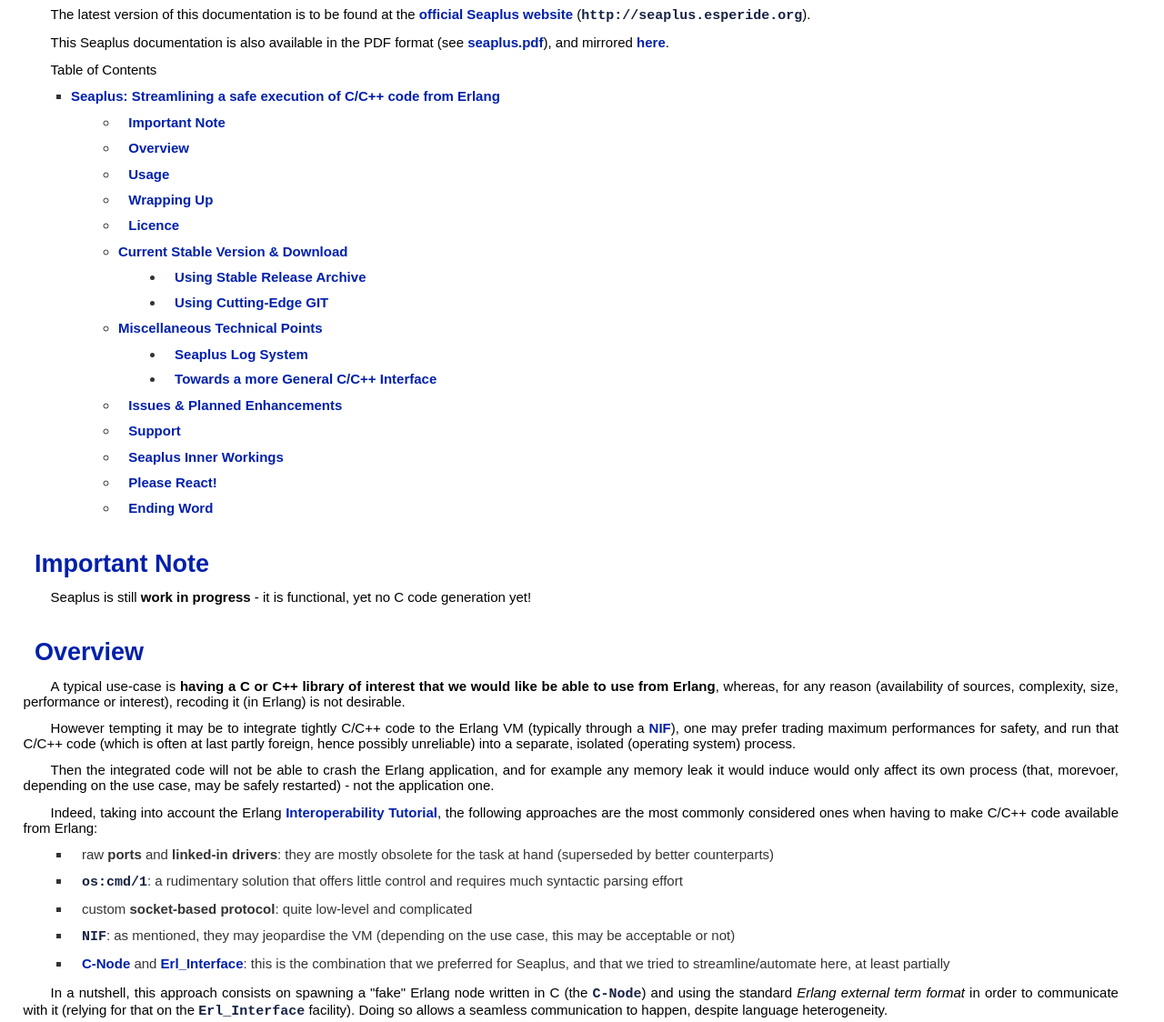
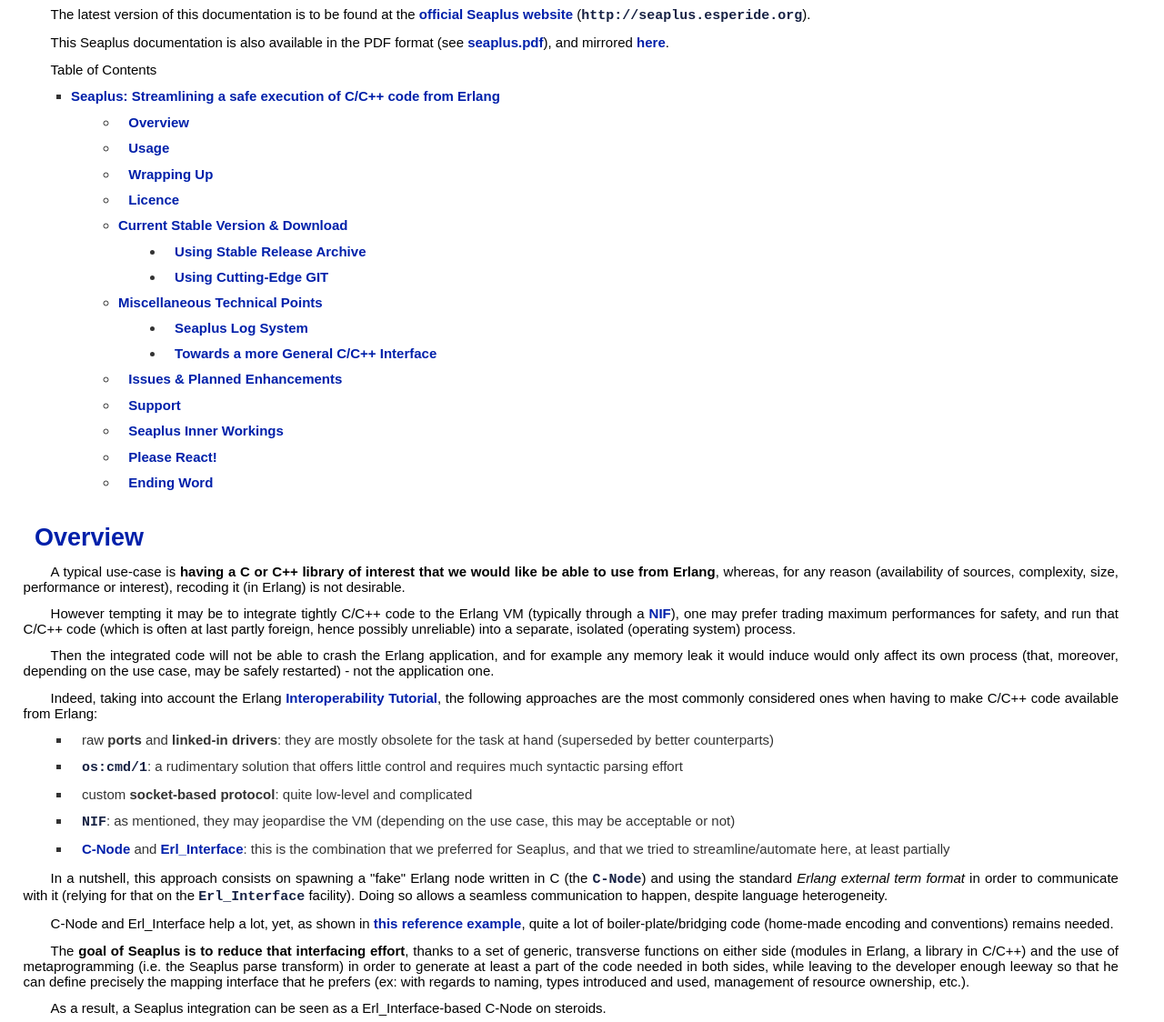
Before and after one commit to Olivier-Boudeville/Ceylan-Seaplus, a plain HTML site: page index.html in a window 1280 px wide. Shown: the part 500-1624 px from the top of the page at 91% size. Drawn offline with Linux system fonts and the light colour scheme.

Commit message:
Seaplus doc updated.

```diff
--- a/index.html
+++ b/index.html
@@ -47,40 +47,35 @@
 <span id="table-of-contents"></span><p class="topic-title first">Table of Contents</p>
 <ul class="simple">
 <li><a class="reference internal" href="#seaplus-streamlining-a-safe-execution-of-c-c-code-from-erlang" id="id23">Seaplus: Streamlining a safe execution of C/C++ code from Erlang</a><ul>
-<li><a class="reference internal" href="#important-note" id="id24">Important Note</a></li>
-<li><a class="reference internal" href="#overview" id="id25">Overview</a></li>
-<li><a class="reference internal" href="#usage" id="id26">Usage</a></li>
-<li><a class="reference internal" href="#wrapping-up" id="id27">Wrapping Up</a></li>
-<li><a class="reference internal" href="#licence" id="id28">Licence</a></li>
-<li><a class="reference internal" href="#current-stable-version-download" id="id29">Current Stable Version &amp; Download</a><ul>
-<li><a class="reference internal" href="#using-stable-release-archive" id="id30">Using Stable Release Archive</a></li>
-<li><a class="reference internal" href="#using-cutting-edge-git" id="id31">Using Cutting-Edge GIT</a></li>
+<li><a class="reference internal" href="#overview" id="id24">Overview</a></li>
+<li><a class="reference internal" href="#usage" id="id25">Usage</a></li>
+<li><a class="reference internal" href="#wrapping-up" id="id26">Wrapping Up</a></li>
+<li><a class="reference internal" href="#licence" id="id27">Licence</a></li>
+<li><a class="reference internal" href="#current-stable-version-download" id="id28">Current Stable Version &amp; Download</a><ul>
+<li><a class="reference internal" href="#using-stable-release-archive" id="id29">Using Stable Release Archive</a></li>
+<li><a class="reference internal" href="#using-cutting-edge-git" id="id30">Using Cutting-Edge GIT</a></li>
 </ul>
 </li>
-<li><a class="reference internal" href="#miscellaneous-technical-points" id="id32">Miscellaneous Technical Points</a><ul>
-<li><a class="reference internal" href="#seaplus-log-system" id="id33">Seaplus Log System</a></li>
-<li><a class="reference internal" href="#towards-a-more-general-c-c-interface" id="id34">Towards a more General C/C++ Interface</a></li>
+<li><a class="reference internal" href="#miscellaneous-technical-points" id="id31">Miscellaneous Technical Points</a><ul>
+<li><a class="reference internal" href="#seaplus-log-system" id="id32">Seaplus Log System</a></li>
+<li><a class="reference internal" href="#towards-a-more-general-c-c-interface" id="id33">Towards a more General C/C++ Interface</a></li>
 </ul>
 </li>
-<li><a class="reference internal" href="#issues-planned-enhancements" id="id35">Issues &amp; Planned Enhancements</a></li>
-<li><a class="reference internal" href="#support" id="id36">Support</a></li>
-<li><a class="reference internal" href="#seaplus-inner-workings" id="id37">Seaplus Inner Workings</a></li>
-<li><a class="reference internal" href="#please-react" id="id38">Please React!</a></li>
-<li><a class="reference internal" href="#ending-word" id="id39">Ending Word</a></li>
+<li><a class="reference internal" href="#issues-planned-enhancements" id="id34">Issues &amp; Planned Enhancements</a></li>
+<li><a class="reference internal" href="#support" id="id35">Support</a></li>
+<li><a class="reference internal" href="#seaplus-inner-workings" id="id36">Seaplus Inner Workings</a></li>
+<li><a class="reference internal" href="#please-react" id="id37">Please React!</a></li>
+<li><a class="reference internal" href="#ending-word" id="id38">Ending Word</a></li>
 </ul>
 </li>
 </ul>
 </div>
 <p></p>
-<div class="section" id="important-note">
-<h2><a class="toc-backref" href="#id24">Important Note</a></h2>
-<p>Seaplus is still <strong>work in progress</strong> - it is functional, yet no C code generation yet!</p>
-</div>
 <div class="section" id="overview">
-<h2><a class="toc-backref" href="#id25">Overview</a></h2>
+<h2><a class="toc-backref" href="#id24">Overview</a></h2>
 <p>A typical use-case is <strong>having a C or C++ library of interest that we would like be able to use from Erlang</strong>, whereas, for any reason (availability of sources, complexity, size, performance or interest), recoding it (in Erlang) is not desirable.</p>
 <p>However tempting it may be to integrate tightly C/C++ code to the Erlang VM (typically through a <a class="reference external" href="http://erlang.org/doc/tutorial/nif.html">NIF</a>), one may prefer trading maximum performances for safety, and run that C/C++ code (which is often at last partly foreign, hence possibly unreliable) into a separate, isolated (operating system) process.</p>
-<p>Then the integrated code will not be able to crash the Erlang application, and for example any memory leak it would induce would only affect its own process (that, morevoer, depending on the use case, may be safely restarted) - not the application one.</p>
+<p>Then the integrated code will not be able to crash the Erlang application, and for example any memory leak it would induce would only affect its own process (that, moreover, depending on the use case, may be safely restarted) - not the application one.</p>
 <p>Indeed, taking into account the Erlang <a class="reference external" href="http://erlang.org/doc/tutorial/users_guide.html">Interoperability Tutorial</a>, the following approaches are the most commonly considered ones when having to make C/C++ code available from Erlang:</p>
 <ul class="simple">
 <li>raw <strong>ports</strong> and <strong>linked-in drivers</strong>: they are mostly obsolete for the task at hand (superseded by better counterparts)</li>
@@ -92,10 +87,11 @@
 <p>In a nutshell, this approach consists on spawning a &quot;fake&quot; Erlang node written in C (the <tt class="docutils literal"><span class="pre">C-Node</span></tt>) and using the standard <em>Erlang external term format</em> in order to communicate with it (relying for that on the <tt class="docutils literal">Erl_Interface</tt> facility). Doing so allows a seamless communication to happen, despite language heterogeneity.</p>
 <p>C-Node and Erl_Interface help a lot, yet, as shown in <a class="reference external" href="http://erlang.org/doc/tutorial/erl_interface.html#erlang-program">this reference example</a>, quite a lot of boiler-plate/bridging code (home-made encoding and conventions) remains needed.</p>
 <p>The <strong>goal of Seaplus is to reduce that interfacing effort</strong>, thanks to a set of generic, transverse functions on either side (modules in Erlang, a library in C/C++) and the use of metaprogramming (i.e. the Seaplus parse transform) in order to generate at least a part of the code needed in both sides, while leaving to the developer enough leeway so that he can define precisely the mapping interface that he prefers (ex: with regards to naming, types introduced and used, management of resource ownership, etc.).</p>
+<p>As a result, a Seaplus integration can be seen as a Erl_Interface-based C-Node on steroids.</p>
 <p><tt class="docutils literal"><span class="pre">Ceylan-Seaplus</span></tt> relies on various facilities offered by the <a class="reference external" href="http://myriad.esperide.org">Ceylan-Myriad</a> toolbox.</p>
 </div>
 <div class="section" id="usage">
-<h2><a class="toc-backref" href="#id26">Usage</a></h2>
+<h2><a class="toc-backref" href="#id25">Usage</a></h2>
 <p>So we would have here a (possibly third-party) service (typically a library, directly usable from C, offering a set of functions) that we want to integrate, i.e. to make available from Erlang.</p>
 <p>Let's suppose that said service is named <tt class="docutils literal">Foobar</tt>, and that the functions it provides (hence on the C side) are declared as (typically in some <tt class="docutils literal">foobar.h</tt> header file <a class="footnote-reference" href="#id3" id="id2">[1]</a>, referring to a possibly opaque <tt class="docutils literal">foobar.so</tt> library):</p>
 <pre class="code c literal-block">
@@ -161,7 +157,7 @@
 <table class="docutils footnote" frame="void" id="id7" rules="none">
 <colgroup><col class="label" /><col /></colgroup>
 <tbody valign="top">
-<tr><td class="label"><a class="fn-backref" href="#id6">[3]</a></td><td>Note though that, at least for some services, specific initialisation/tear-down functions may exist in the vanilla, C version of that service. In that case, they should be added among said function specifications (preferably named for example <tt class="docutils literal">init</tt>/<tt class="docutils literal">teardown</tt> or alike, in order to distinguish from the Seaplus-reserved <tt class="docutils literal">start</tt>/<tt class="docutils literal">stop</tt> primitives), so that they are available from Erlang as well.</td></tr>
+<tr><td class="label"><a class="fn-backref" href="#id6">[3]</a></td><td>Note though that, at least for some services, specific initialisation/tear-down functions may exist in the vanilla, C version of that service. In that case, they should be added among said function specifications (preferably named for example <tt class="docutils literal">init</tt>/<tt class="docutils literal">teardown</tt> or alike, in order to distinguish them from the Seaplus-reserved <tt class="docutils literal">start</tt>/<tt class="docutils literal">stop</tt> primitives), so that they are available from Erlang as well.</td></tr>
 </tbody>
 </table>
 <p>Of course such a module, as it was defined above (i.e. just a set of function specifications), is useless and would not even compile as such. But the Seaplus parse transform will automatically enrich and transform it so that, once the C part (the driver) will be available, the <tt class="docutils literal">Foobar</tt> service will become fully usable from Erlang, with no extra boilerplate code to be added by the Erlang integrator.</p>
@@ -302,14 +298,14 @@
 </pre>
 </div>
 <div class="section" id="wrapping-up">
-<h2><a class="toc-backref" href="#id27">Wrapping Up</a></h2>
+<h2><a class="toc-backref" href="#id26">Wrapping Up</a></h2>
 <p>We believe that, in order to make a pre-existing C/C++ library available to Erlang while not going the NIF route (typically when not wanting to jeopardise the Erlang VM for that), Seaplus offers a good option in terms of safety, low overhead and simplicity.</p>
 <p>The overall integration process is quite streamlined, and we tried to reduce as much as possible the size and complexity of the service-specific integration code that remains needed.</p>
 <p>For example one may contrast the few Foobar-specific files (<a class="reference external" href="https://github.com/Olivier-Boudeville/Ceylan-Seaplus/blob/master/tests/c-test/foobar.hrl">foobar.hrl</a>, <a class="reference external" href="https://github.com/Olivier-Boudeville/Ceylan-Seaplus/blob/master/tests/c-test/foobar.erl">foobar.erl</a> and <a class="reference external" href="https://github.com/Olivier-Boudeville/Ceylan-Seaplus/blob/master/tests/c-test/foobar_seaplus_driver.c">foobar_seaplus_driver.c</a>, i.e. the ones that shall be written by the service integrator), and the ones implementing the Seaplus generic support (namely <a class="reference external" href="https://github.com/Olivier-Boudeville/Ceylan-Seaplus/blob/master/src/seaplus.hrl">seaplus.hrl</a>, <a class="reference external" href="https://github.com/Olivier-Boudeville/Ceylan-Seaplus/blob/master/src/seaplus.erl">seaplus.erl</a>, <a class="reference external" href="https://github.com/Olivier-Boudeville/Ceylan-Seaplus/blob/master/src/seaplus.h">seaplus.h</a>, <a class="reference external" href="https://github.com/Olivier-Boudeville/Ceylan-Seaplus/blob/master/src/seaplus.c">seaplus.c</a> and <a class="reference external" href="https://github.com/Olivier-Boudeville/Ceylan-Seaplus/blob/master/src/seaplus_parse_transform.erl">seaplus_parse_transform.erl</a>).</p>
 <p></p>
 </div>
 <div class="section" id="licence">
-<span id="free-software"></span><h2><a class="toc-backref" href="#id28">Licence</a></h2>
+<span id="free-software"></span><h2><a class="toc-backref" href="#id27">Licence</a></h2>
 <p>Seaplus is licensed by its author (Olivier Boudeville) under a disjunctive tri-license giving you the choice of one of the three following sets of free software/open source licensing terms:</p>
 <ul class="simple">
 <li><a class="reference external" href="http://www.mozilla.org/MPL/MPL-1.1.html">Mozilla Public License</a> (MPL), version 1.1 or later (very close to the former <a class="reference external" href="http://www.erlang.org/EPLICENSE">Erlang Public License</a>, except aspects regarding Ericsson and/or the Swedish law)</li>
@@ -322,13 +318,13 @@
 <p></p>
 </div>
 <div class="section" id="current-stable-version-download">
-<h2><a class="toc-backref" href="#id29">Current Stable Version &amp; Download</a></h2>
+<h2><a class="toc-backref" href="#id28">Current Stable Version &amp; Download</a></h2>
 <div class="section" id="using-stable-release-archive">
-<h3><a class="toc-backref" href="#id30">Using Stable Release Archive</a></h3>
+<h3><a class="toc-backref" href="#id29">Using Stable Release Archive</a></h3>
 <p>Currently no source archive is specifically distributed, please refer to the following section.</p>
 </div>
 <div class="section" id="using-cutting-edge-git">
-<h3><a class="toc-backref" href="#id31">Using Cutting-Edge GIT</a></h3>
+<h3><a class="toc-backref" href="#id30">Using Cutting-Edge GIT</a></h3>
 <p>We try to ensure that the main line (in the <tt class="docutils literal">master</tt> branch) always stays functional. Evolutions are to take place in feature branches.</p>
 <p>This integration layer, <tt class="docutils literal"><span class="pre">Ceylan-Seaplus</span></tt>, relies (only) on:</p>
 <ul class="simple">
@@ -357,9 +353,9 @@ $ make integration-test
 </div>
 </div>
 <div class="section" id="miscellaneous-technical-points">
-<h2><a class="toc-backref" href="#id32">Miscellaneous Technical Points</a></h2>
+<h2><a class="toc-backref" href="#id31">Miscellaneous Technical Points</a></h2>
 <div class="section" id="seaplus-log-system">
-<h3><a class="toc-backref" href="#id33">Seaplus Log System</a></h3>
+<h3><a class="toc-backref" href="#id32">Seaplus Log System</a></h3>
 <p>When integrating a C service, the most difficult part is ensuring the sanity of the C driver, i.e. knowing what happens within it whenever converting terms back and forth, handling pointers, allocating memory, crashing unexpectedly, etc. (a.k.a. the joys of C programming).</p>
 <p>To facilitate troubleshooting, Seaplus provides a log system, allowing to trace the various operations done by the driver (including the user code and the Seaplus facilities that it relies on).</p>
 <p>This log system is enabled by default. To disable it (then no runtime penalty will be incurred), set <tt class="docutils literal">SEAPLUS_ENABLE_LOG</tt> to <tt class="docutils literal">0</tt> (ex: add the <tt class="docutils literal"><span class="pre">-DSEAPLUS_ENABLE_LOG=0</span></tt> option when compiling the library, see <a class="reference external" href="https://github.com/Olivier-Boudeville/Ceylan-Seaplus/blob/master/GNUmakevars.inc">GNUmakevars.inc</a> for the various build settings).</p>
@@ -389,24 +385,24 @@ $ make integration-test
 </table>
 </div>
 <div class="section" id="towards-a-more-general-c-c-interface">
-<h3><a class="toc-backref" href="#id34">Towards a more General C/C++ Interface</a></h3>
+<h3><a class="toc-backref" href="#id33">Towards a more General C/C++ Interface</a></h3>
 <p>Functionally, <a class="reference external" href="http://erlang.org/doc/apps/erl_interface/">Erl_Interface</a> and the <a class="reference external" href="http://erlang.org/doc/man/erl_nif.html">Erlang NIF support</a> provide the same services, and could probably be unified under a common API (that one day Seaplus could provide).</p>
 <p>This could enable the possibility of integrating C/C++ code seamlessly as a C-Node and/or as a NIF, for a greater flexibility of use.</p>
 </div>
 </div>
 <div class="section" id="issues-planned-enhancements">
-<h2><a class="toc-backref" href="#id35">Issues &amp; Planned Enhancements</a></h2>
+<h2><a class="toc-backref" href="#id34">Issues &amp; Planned Enhancements</a></h2>
 <ul class="simple">
 <li>thorough testing of the C-side should be done, notably with regard to the hunt for memory leaks; so a <a class="reference external" href="http://valgrind.org/">Valgrind-based</a> runtime mode for the driver would surely be useful (note though that <tt class="docutils literal">erl_eterm_statistics/2</tt> and <tt class="docutils literal">erl_eterm_release/0</tt> are already used at runtime, in debug mode, to ensure that on the C side no term is ever leaked)</li>
 </ul>
 <p></p>
 </div>
 <div class="section" id="support">
-<h2><a class="toc-backref" href="#id36">Support</a></h2>
+<h2><a class="toc-backref" href="#id35">Support</a></h2>
 <p>Bugs, questions, remarks, patches, requests for enhancements, etc. are to be sent to the <a class="reference external" href="https://github.com/Olivier-Boudeville/Ceylan-Seaplus">project interface</a>, or directly at the email address mentioned at the beginning of this document.</p>
 </div>
 <div class="section" id="seaplus-inner-workings">
-<h2><a class="toc-backref" href="#id37">Seaplus Inner Workings</a></h2>
+<h2><a class="toc-backref" href="#id36">Seaplus Inner Workings</a></h2>
 <p>It is mostly the one described in the <a class="reference external" href="http://erlang.org/doc/tutorial/erl_interface.html">Erl_Interface</a> tutorial, once augmented with conventions and automated by the <a class="reference external" href="https://github.com/Olivier-Boudeville/Ceylan-Seaplus/blob/master/src/seaplus_parse_transform.erl">Seaplus parse transform</a> as much as realistically possible (hence a code generation that is exhaustive on the Erlang side, and partial of the C side) and adapted for increased performances (notably: no extra relay process between the user code and the port involving more messages and processing, no string-based mapping of function signatures across the bridge - direct integer identifiers used instead).</p>
 <p>The parse transform just:</p>
 <ul class="simple">
@@ -416,11 +412,11 @@ $ make integration-test
 </ul>
 </div>
 <div class="section" id="please-react">
-<h2><a class="toc-backref" href="#id38">Please React!</a></h2>
+<h2><a class="toc-backref" href="#id37">Please React!</a></h2>
 <p>If you have information more detailed or more recent than those presented in this document, if you noticed errors, neglects or points insufficiently discussed, drop us a line! (for that, follow the <a class="reference internal" href="#support">Support</a> guidelines).</p>
 </div>
 <div class="section" id="ending-word">
-<h2><a class="toc-backref" href="#id39">Ending Word</a></h2>
+<h2><a class="toc-backref" href="#id38">Ending Word</a></h2>
 <p>Have fun with Seaplus!</p>
 <div class="figure align-center">
 <img alt="Seaplus logo" src="seaplus-title.png" style="width: 50%;" />
```
Also changed, not shown: seaplus-1.0.html (+33 -37 lines), 1 other file.
